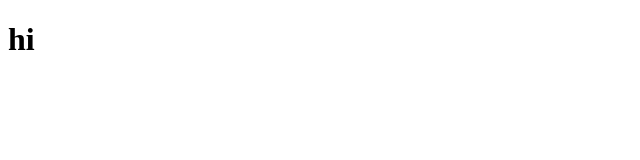
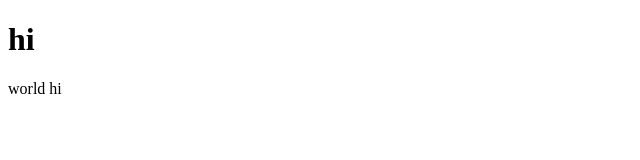
Before and after one commit to ayjemabo/demo, a plain HTML site: page index.html in a window 1280 px wide. Shown: the full height of the page, 0-640 px from the left. Drawn offline with Linux system fonts and the light colour scheme.

```diff
--- a/index.html
+++ b/index.html
@@ -8,5 +8,6 @@
 </head>
 <body>
     <h1>hi</h1>
+    <p>world <h>hi</h></p>
 </body>
 </html>
```
